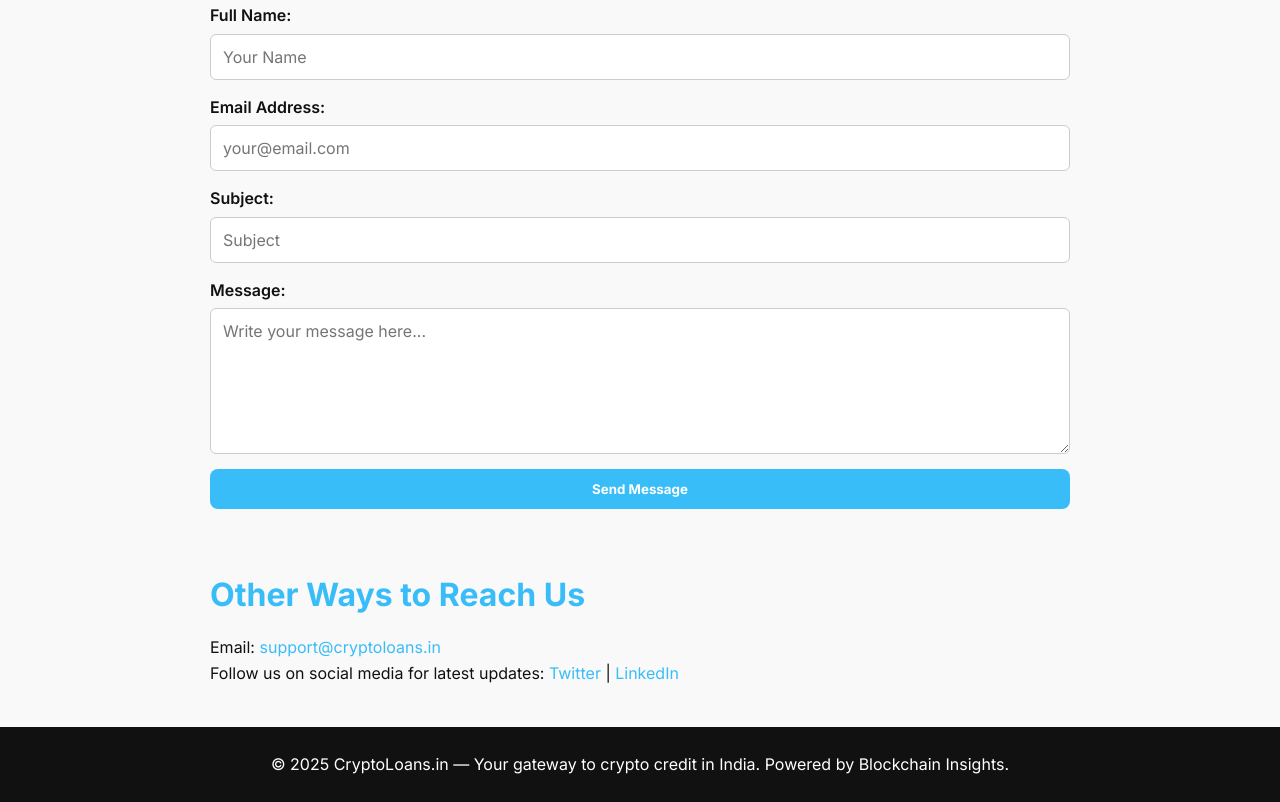
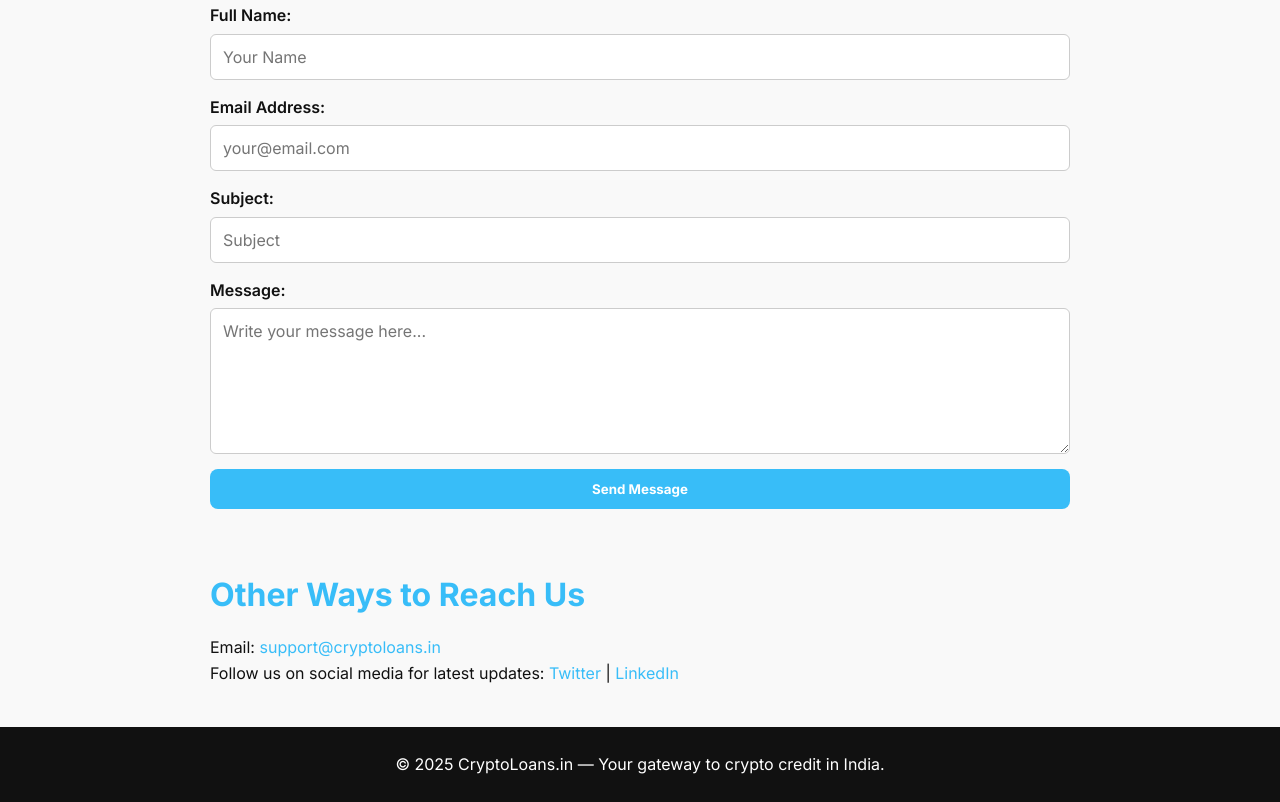
Before and after one commit to vermaishu06/Cryptoloans, a plain HTML site: page contact.html in a window 1280 px wide. Shown: the part 595-1397 px from the top of the page. Drawn offline with Linux system fonts and the light colour scheme.

Commit message:
Update contact.html

```diff
--- a/contact.html
+++ b/contact.html
@@ -86,7 +86,7 @@
 
 <!-- Footer -->
 <footer>
-  <p>© 2025 CryptoLoans.in — Your gateway to crypto credit in India. Powered by Blockchain Insights.</p>
+  <p>© 2025 CryptoLoans.in — Your gateway to crypto credit in India. </p>
   <div id="google_translate_element"></div>
 </footer>
 
```
